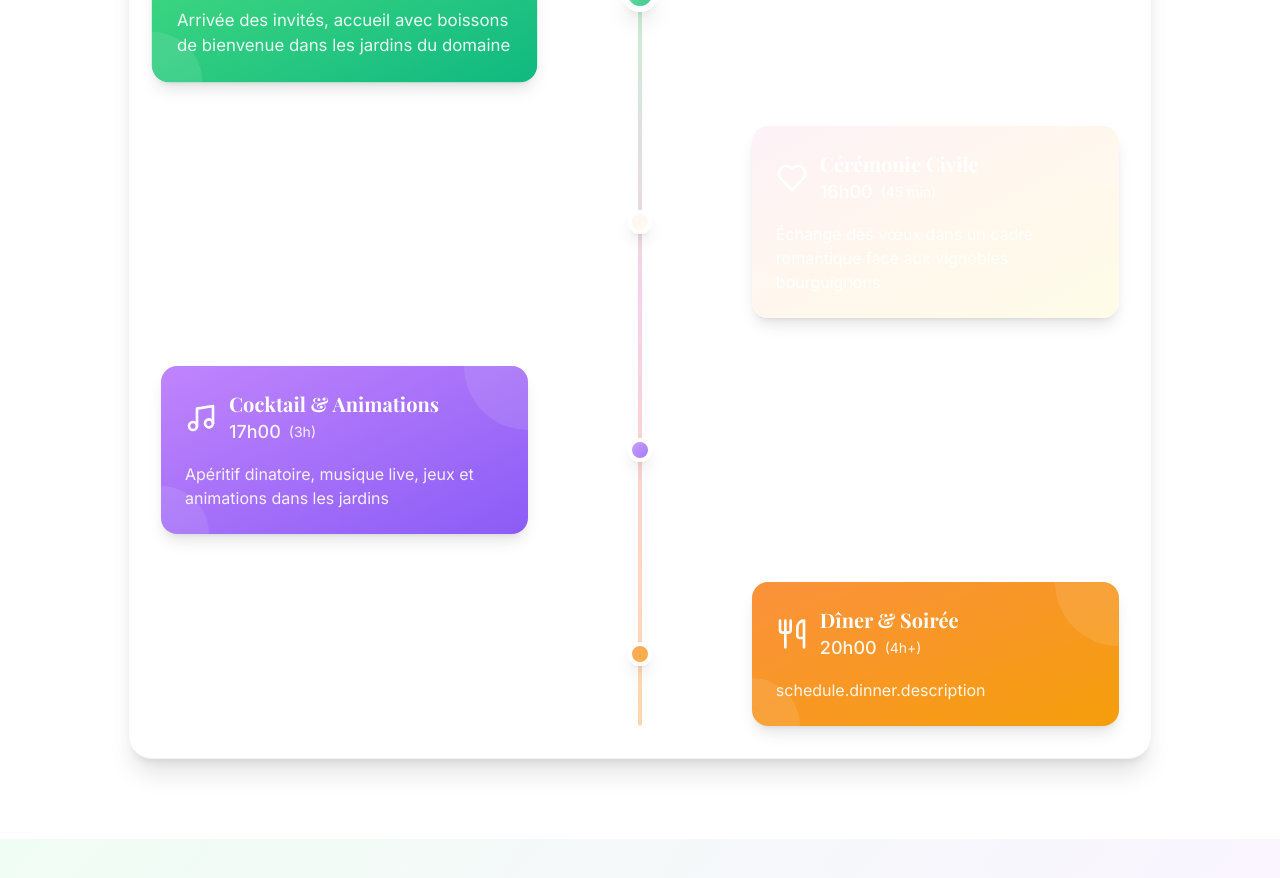
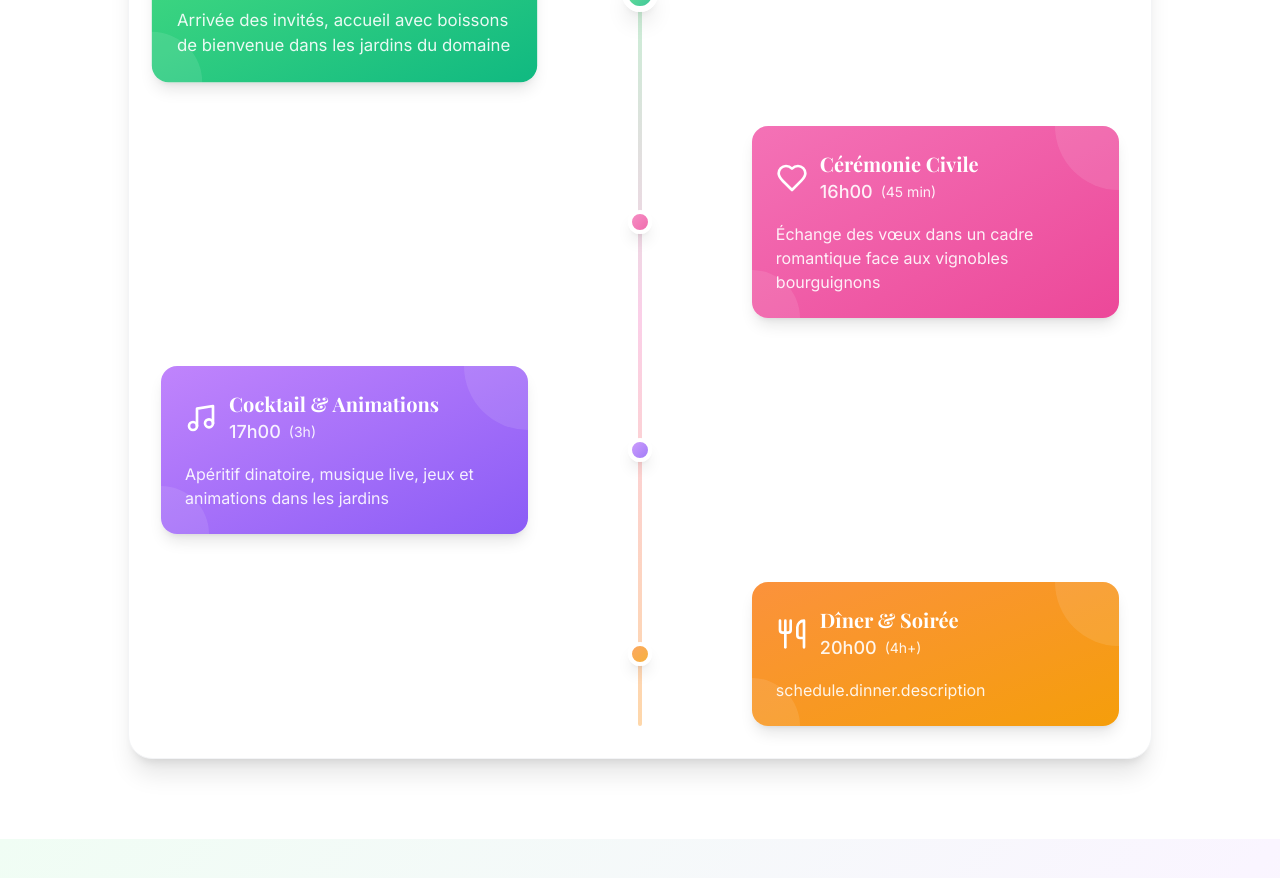
Before and after one commit to LemurdurerC/sb1-fbrcwuzp, a React (Vite) app: page / in a window 1280 px wide. Shown: the part 2500-3378 px from the top of the page. Built offline with nearby package versions, Linux system fonts and the light colour scheme.

Commit message:
Updated Schedule.tsx

```diff
--- a/src/components/Schedule.tsx
+++ b/src/components/Schedule.tsx
@@ -22,7 +22,8 @@ const Schedule = () => {
       duration: '45 min',
       description: t('schedule.ceremony.description'),
       icon: Heart,
-      color: 'green',
+      color: 'rose',
+      gradient: 'from-rose-400 to-pink-500',
     },
     {
       title: t('schedule.cocktail.title'),
```
